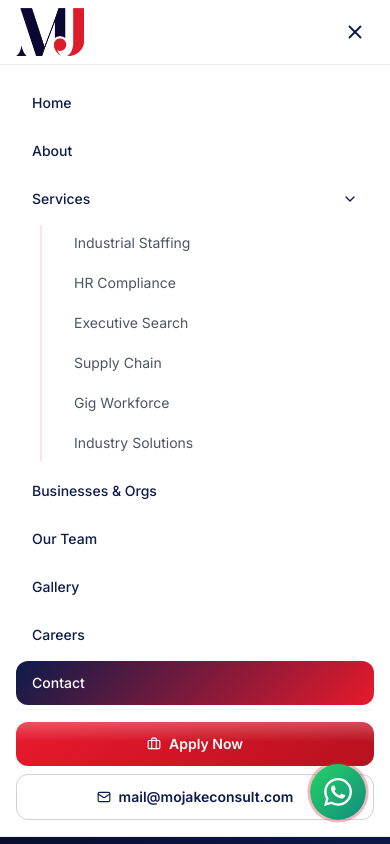
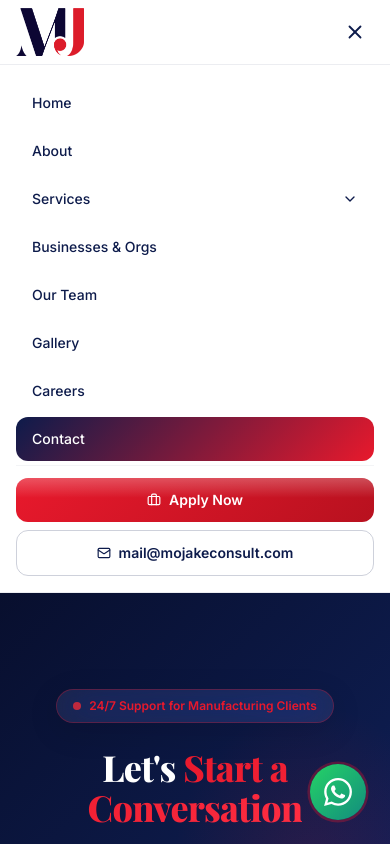
Before and after one commit to johnleo8070/mojake-consult, a React (Vite) app: page /contact in a window 390 px wide. Both pictures are taken after a click on the button "Open menu". Shown: the top 844 px of the page. Built offline with nearby package versions, Linux system fonts and the light colour scheme.

Commit message:
fix: mobile navbar dropdown toggle and SPA routing fallback

```diff
--- a/src/components/Navbar.tsx
+++ b/src/components/Navbar.tsx
@@ -28,6 +28,7 @@ const navLinks = [
 export default function Navbar() {
   const [scrolled, setScrolled] = useState(false);
   const [mobileOpen, setMobileOpen] = useState(false);
+  const [mobileDropdownOpen, setMobileDropdownOpen] = useState(false);
   const location = useLocation();
 
   useEffect(() => {
@@ -38,6 +39,7 @@ export default function Navbar() {
 
   useEffect(() => {
     setMobileOpen(false);
+    setMobileDropdownOpen(false);
   }, [location.pathname]);
 
   const isActive = (path: string) =>
@@ -166,7 +168,12 @@ export default function Navbar() {
               <div key={link.path}>
                 <Link
                   to={link.path}
-                  onClick={(e) => link.dropdown && e.preventDefault()}
+                  onClick={(e) => {
+                    if (link.dropdown) {
+                      e.preventDefault();
+                      setMobileDropdownOpen(!mobileDropdownOpen);
+                    }
+                  }}
                   className={`flex items-center justify-between px-4 py-3 rounded-xl text-sm font-medium transition-all ${isActive(link.path)
                     ? 'text-white'
                     : 'text-navy hover:bg-gray-50'
@@ -178,16 +185,18 @@ export default function Navbar() {
                   }
                 >
                   {link.label}
-                  {link.dropdown && <ChevronDown size={16} className={isActive(link.path) ? "opacity-70" : ""} />}
+                  {link.dropdown && <ChevronDown size={16} className={`${isActive(link.path) ? "opacity-70" : ""} transition-transform duration-200 ${mobileDropdownOpen ? 'rotate-180' : ''}`} />}
                 </Link>
 
                 {link.dropdown && (
-                  <div className="pl-4 mt-1 border-l-2 border-red-100 ml-6 space-y-1 mb-2">
-                    {link.dropdown.map(drop => (
-                      <a href={drop.path} key={drop.path} onClick={() => setMobileOpen(false)} className="block px-4 py-2 text-sm text-gray-600 hover:text-red-600 rounded-lg hover:bg-gray-50/50 transition-colors">
-                        {drop.label}
-                      </a>
-                    ))}
+                  <div className={`pl-4 overflow-hidden transition-all duration-300 ${mobileDropdownOpen ? 'max-h-96 opacity-100 mt-1 mb-2' : 'max-h-0 opacity-0'}`}>
+                    <div className="border-l-2 border-red-100 ml-6 space-y-1">
+                      {link.dropdown.map(drop => (
+                        <a href={drop.path} key={drop.path} onClick={() => setMobileOpen(false)} className="block px-4 py-2.5 text-sm text-gray-600 hover:text-red-600 rounded-lg hover:bg-gray-50/50 transition-colors">
+                          {drop.label}
+                        </a>
+                      ))}
+                    </div>
                   </div>
                 )}
               </div>
```
Also changed, not shown: vercel.json (added).
